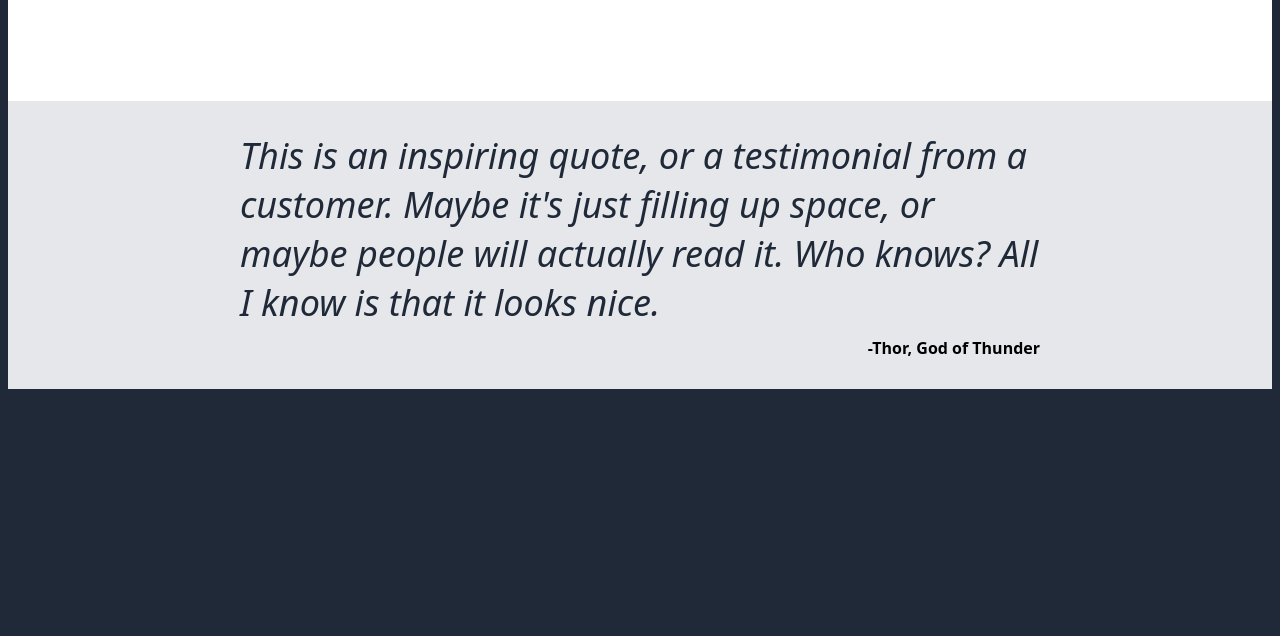
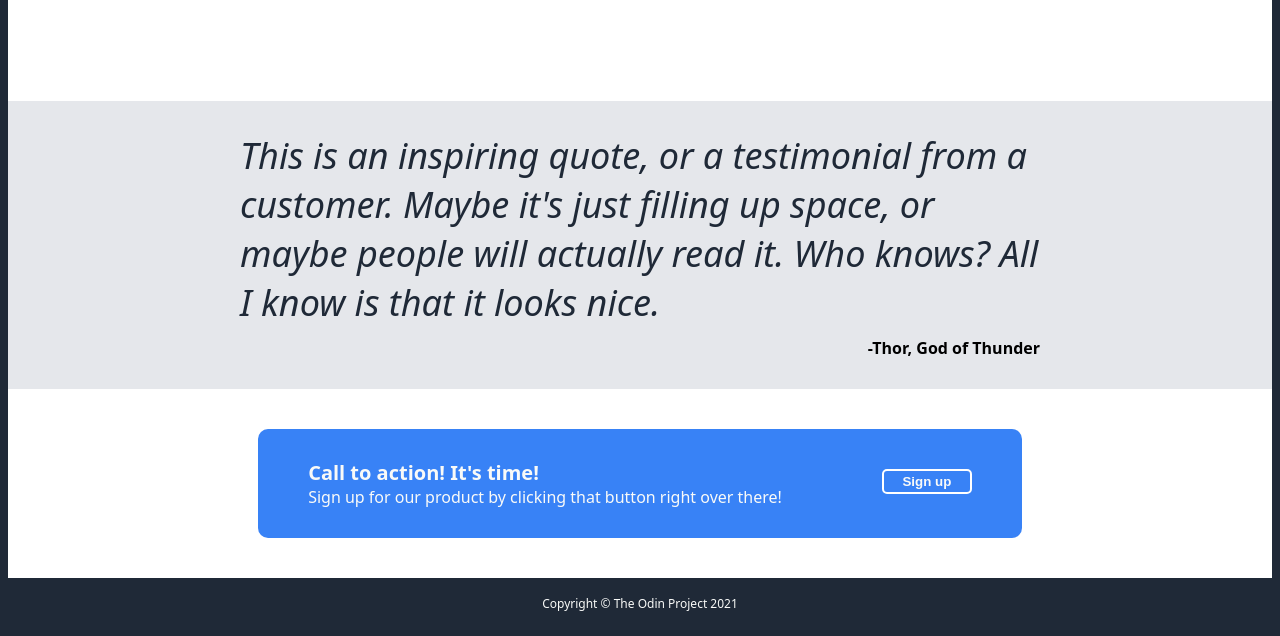
Before and after one commit to CycloidC/Landing-Page-Project, a plain HTML site: page index.html in a window 1280 px wide. Shown: the part 821-1457 px from the top of the page. Before the commit the page ends 1218 px from the top, so only its background shows below. Drawn offline with Linux system fonts and the light colour scheme.

Commit message:
Add bottom quadrant and footer

```diff
--- a/index.html
+++ b/index.html
@@ -37,5 +37,17 @@
             <div class="wise-quote">This is an inspiring quote, or a testimonial from a customer. Maybe it's just filling up space, or maybe people will actually read it. Who knows? All I know is that it looks nice.</div>
             <div class="attribution">-Thor, God of Thunder</div>
         </div>
+        <div class="signquadrant">
+            <div class="flyer">
+            <div class="c2a">
+            <div class="c2ahead">Call to action! It's time!</div>
+            <div class="c2atext">Sign up for our product by clicking that button right over there!</div>
+            </div>
+            <button class="c2abutton">Sign up</button>
+            </div>
+        </div>
     </body>
+    <footer>
+        <div>Copyright &copy; The Odin Project 2021</div>
+    </footer>
 </html>
--- a/styles.css
+++ b/styles.css
@@ -111,7 +111,7 @@ body {
     display: flex;
     flex-direction: column;
     align-items: center;
-    padding: 30px 0 30px 0
+    padding: 30px 0 30px 0;
 }
 
 .wise-quote {
@@ -127,3 +127,45 @@ body {
     width: 800px;
     font-weight: 700;
 }
+
+.signquadrant {
+    background-color: white;
+    display: flex;
+    justify-content: center;
+}
+
+.flyer {
+    display: flex;
+    background-color: #3882f6;
+    margin: 40px 0px 40px 0px;
+    padding: 30px 50px 30px 50px;
+    border-radius: 10px;
+}
+
+.c2a {
+    display: flex;
+    flex-direction: column;
+    color: #F9faf8
+}
+
+.c2abutton {
+    border: 2px solid white;
+    margin-left: 100px;
+    margin-top: 10px;
+    font-weight: bold;
+}
+
+.c2ahead {
+    font-size: 20px;
+    font-weight: bold;
+}
+
+footer {
+    color: #F9faf8;
+    display: flex;
+    justify-content: center;
+    font-family: system-ui, -apple-system, BlinkMacSystemFont, 'Segoe UI', Roboto, Oxygen, Ubuntu, Cantarell, 'Open Sans', 'Helvetica Neue', sans-serif;
+    height: 50px;
+    align-items: center;
+    font-size: 12px;
+}
```
